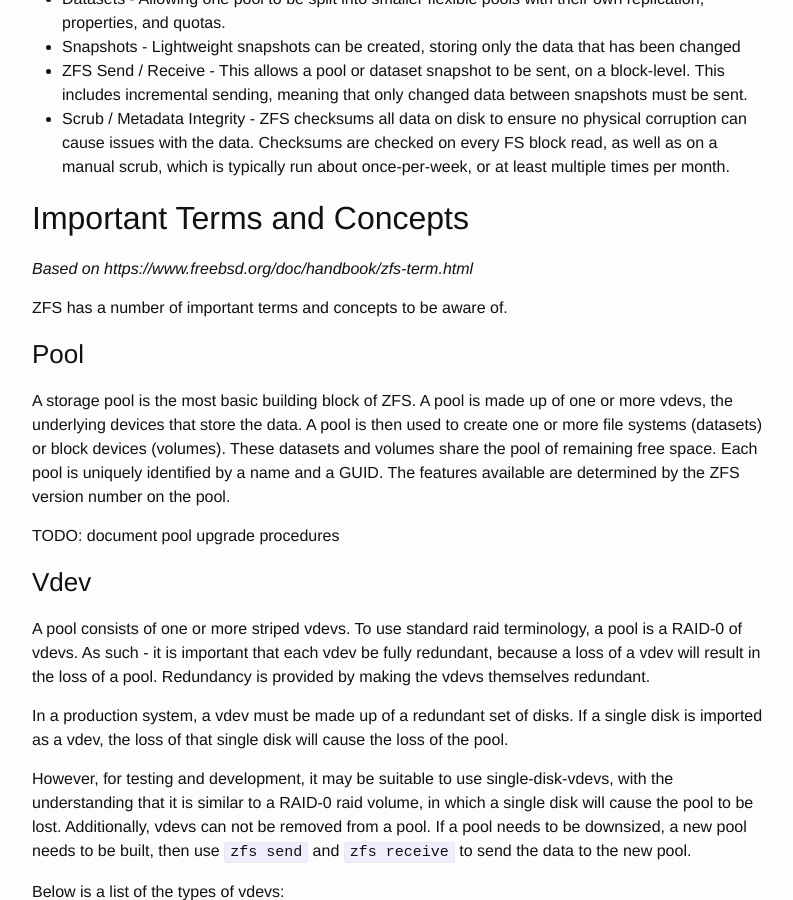
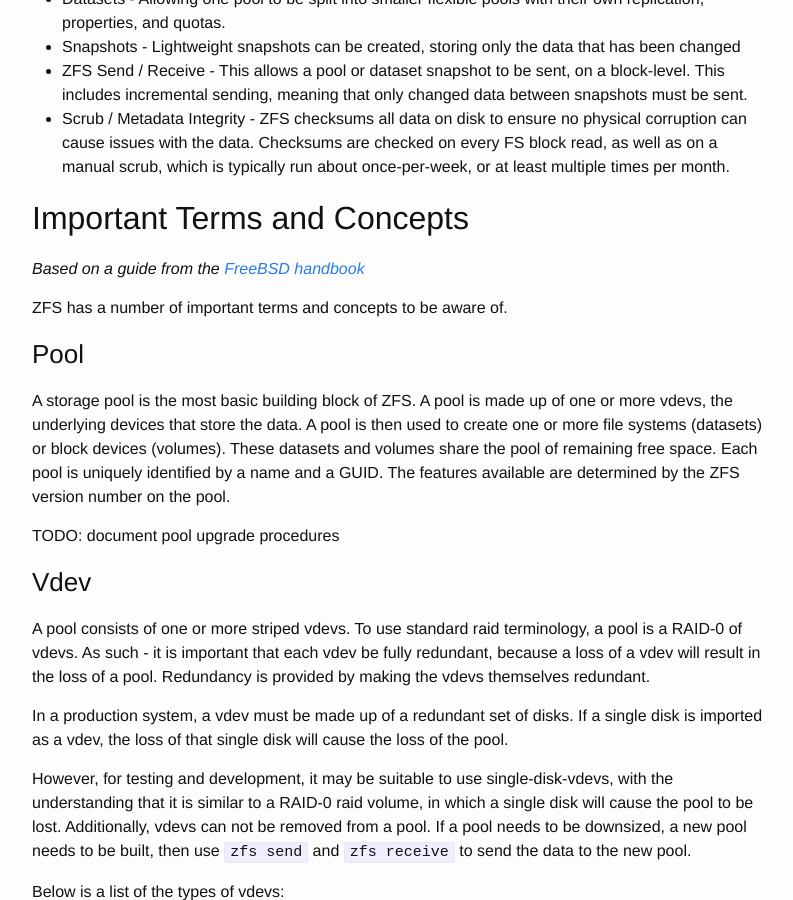
Before and after one commit to benyanke/docs, a Jekyll site: the page built from _posts/2018-10-10-create-pool.markdown, in a window 1280 px wide and 900 px high, scrolled down 609 px. Shown: the whole window, without its empty margins (238-1031 px from the left). Built offline with Jekyll 4.4.1, drawn with Linux system fonts in a browser that asks for light colours.

Commit message:
Adding link

```diff
--- a/_posts/2018-10-10-create-pool.markdown
+++ b/_posts/2018-10-10-create-pool.markdown
@@ -29,7 +29,7 @@ ZFS provides a number of features, including:
 
 ## Important Terms and Concepts
 
-_Based on https://www.freebsd.org/doc/handbook/zfs-term.html_
+_Based on a guide from the [FreeBSD handbook](https://www.freebsd.org/doc/handbook/zfs-term.html)_
 
 ZFS has a number of important terms and concepts to be aware of.
 
```
